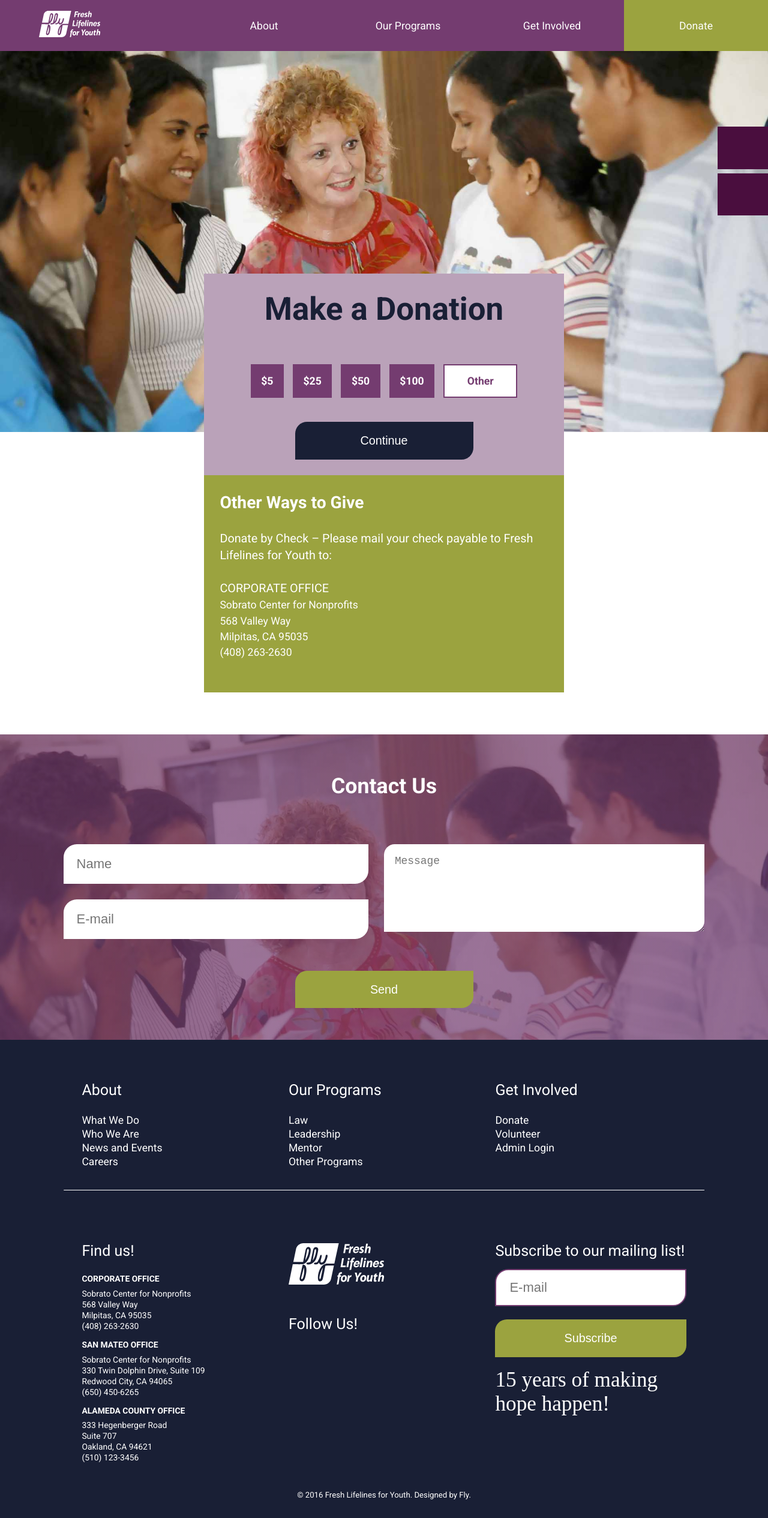
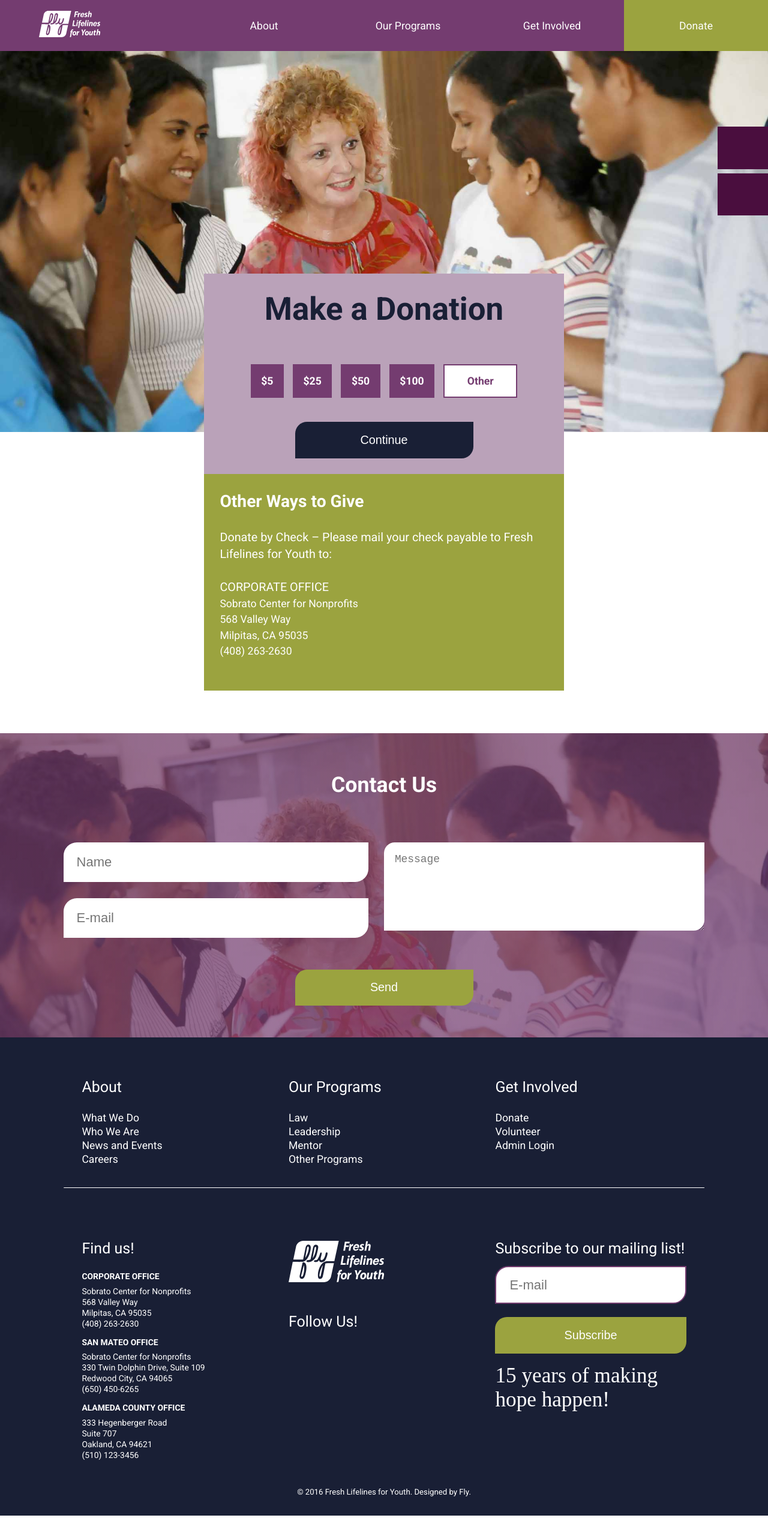
Before and after one commit to rajaaalsubairi/fly-program, a Jekyll site: the page built from pages/donate.html, in a window 1280 px wide. Shown: the whole page at 60% size. Built offline with Jekyll 4.4.1, drawn with Linux system fonts in a browser that asks for light colours; some web fonts are replaced; a style sheet for code colours, icons or effects is not loaded.

Commit message:
refactor(html+css): adjust spacing and positioning of blockquote

```diff
--- a/_layouts/default.html
+++ b/_layouts/default.html
@@ -90,7 +90,7 @@
             </div>
 
             <div class="push-0 unit-1 unit-xs-1 unit-s-1 unit-m-1-1 unit-l-1-1">
-              <button class="border-radius forms-btn-green" type="submit">Send</button>
+              <button class="border-radius tera forms-btn-green" type="submit">Send</button>
             </div>
           </div>
         </form>
@@ -163,7 +163,7 @@
               <h3 class="sub-info">Subscribe to our mailing list!</h3>
               <form class="subscribe sub-form">
                 <input type="email" id="email" placeholder="E-mail">
-                <button class="border-radius sub-btn forms-btn-green" type="submit">Subscribe</button>
+                <button class="border-radius tera sub-btn forms-btn-green" type="submit">Subscribe</button>
               </form>
                   <blockquote class="footer-qoute">
                   <p>15 years of making hope happen!</p>
--- a/css/style.css
+++ b/css/style.css
@@ -384,6 +384,7 @@
 h3, .tera {
   font-size: 1.4238rem;
   line-height: 1.0535;
+  font-weight: 400;
 }
 
 h4, .giga {
@@ -1050,6 +1051,7 @@
   color: #fff;
   text-align: right;
   display: block;
+  width: 100%;
 }
 
 blockquote p {
@@ -1548,6 +1550,12 @@
   .error-404 {
     margin-top: 20%;
   }
+  .quote-2 blockquote {
+    position: relative;
+    marg-right: 0;
+    width: 55%;
+    right: -40%;
+  }
   .navigation ul li:hover > ul {
     display: block;
   }
--- a/pages/donate.html
+++ b/pages/donate.html
@@ -20,7 +20,7 @@
         <li><a href="#">$100</a></li>
         <li><a href="#">Other</a></li>
       </ul>
-      <button class="border-radius forms-btn-blue" type="submit">Continue</button>
+      <button class="border-radius tera forms-btn-blue" type="submit">Continue</button>
     </form>
     <div class="island bg-green forms text-white">
       <h2 class="text-white left-align-text peta">Other Ways to Give</h2>
--- a/scss/components/_homepage.scss
+++ b/scss/components/_homepage.scss
@@ -135,6 +135,7 @@
   color: $white;
   text-align: right;
   display: block;
+  width: 100%;
 
   p {
     font-family: $display-text;
--- a/scss/components/_typography.scss
+++ b/scss/components/_typography.scss
@@ -56,6 +56,7 @@
 h3, .tera {
   font-size: 1.4238rem;
   line-height: 1.0535;
+  font-weight: 400;
 }
 
 h4, .giga {
```
Also changed, not shown: index.html (+4 -4 lines), scss/components/_media-queries.scss (+12 -3 lines).
